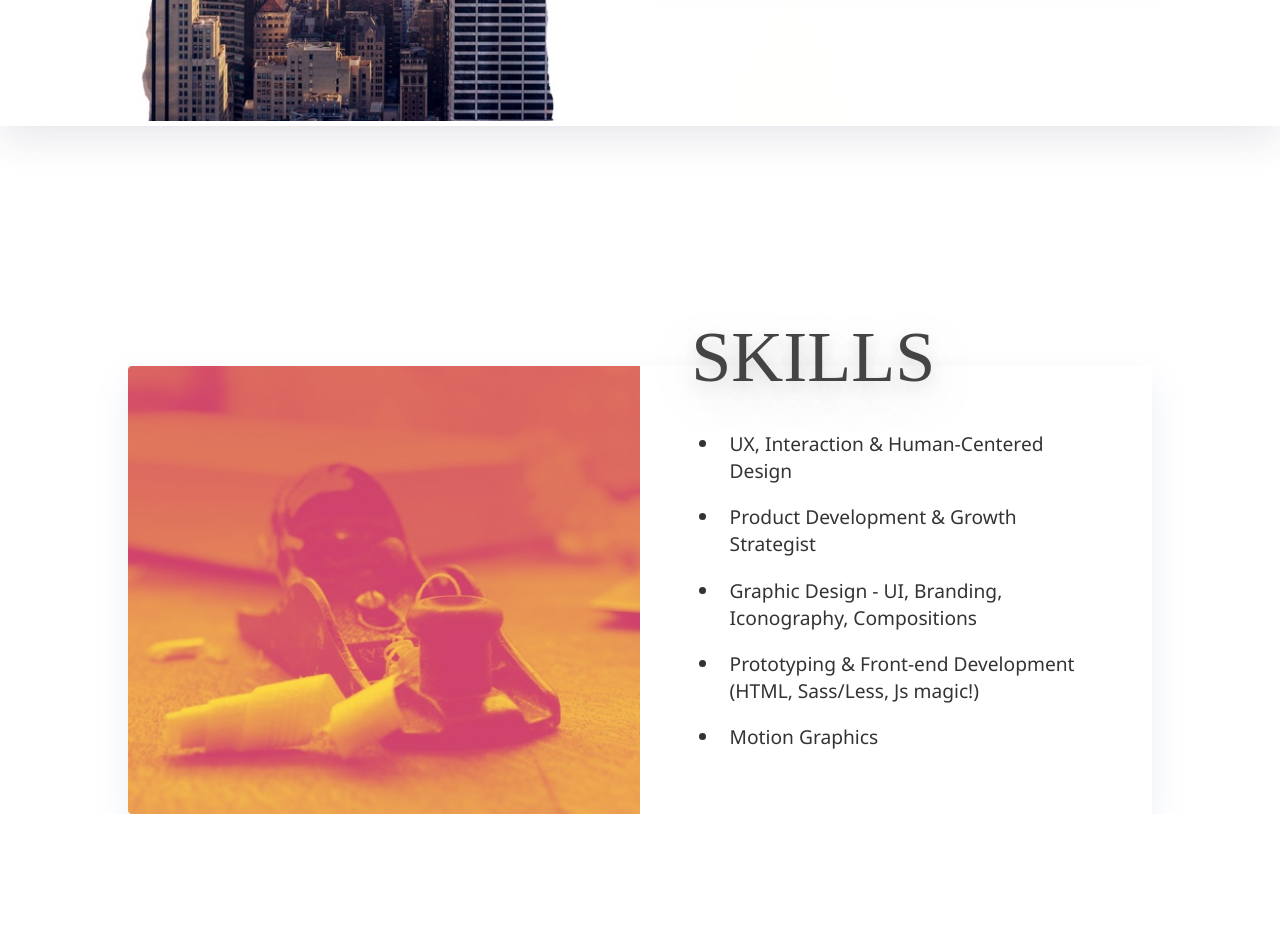
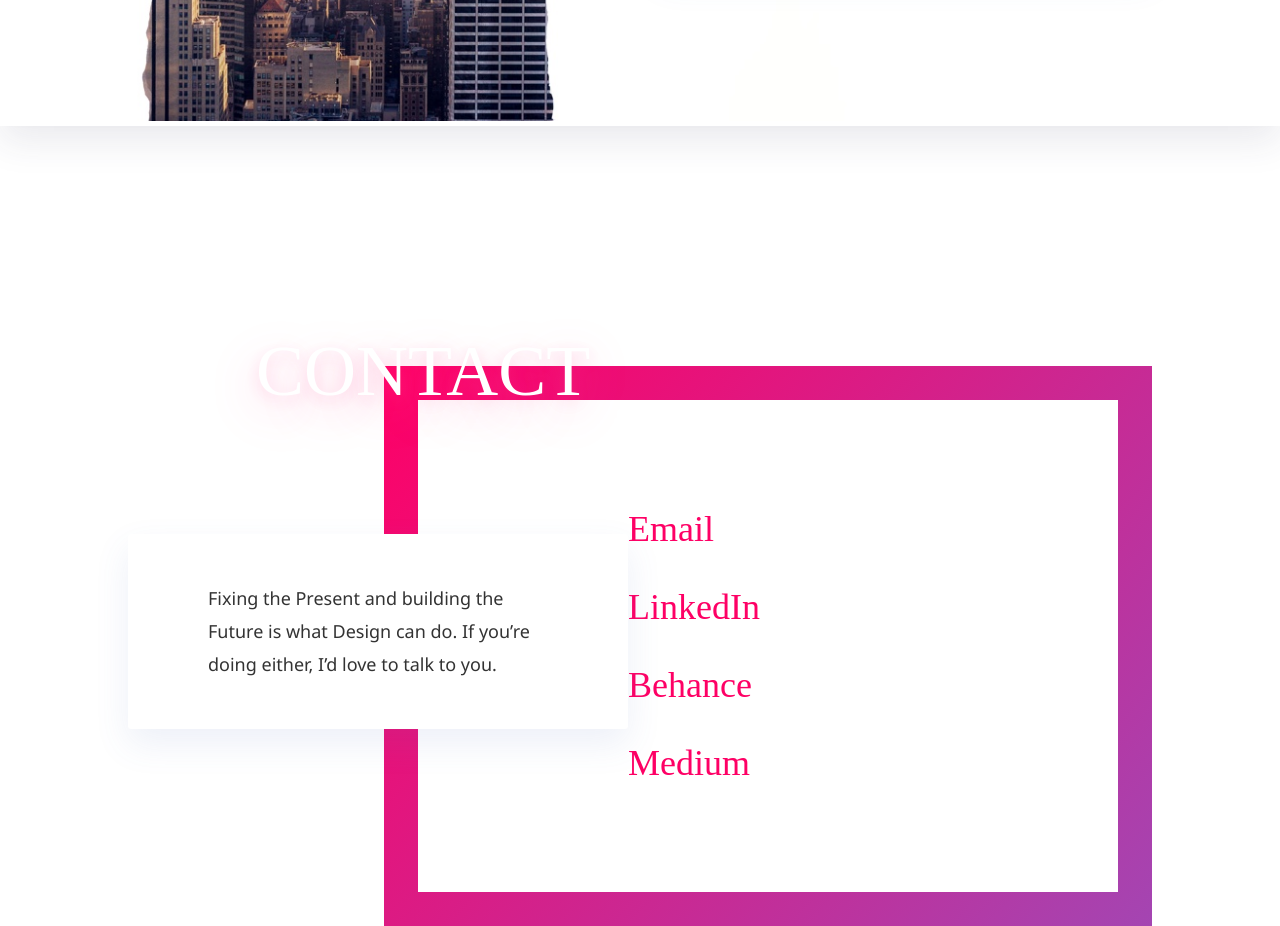
Before and after one commit to rohitn92/portfolio-4, a plain HTML site: page index.html in a window 1280 px wide. Shown: the part 2060-2986 px from the top of the page. Before the commit the page ends 2874 px from the top, so only its background shows below. Drawn offline with Linux system fonts and the light colour scheme.

Commit message:
Contact us section

```diff
--- a/assets/scss/layout/_typography.scss
+++ b/assets/scss/layout/_typography.scss
@@ -19,6 +19,10 @@ h1, h2, h3, h4, h5, h6{
 
 h1{
   font-size: 4.500em;
+}
+
+h2{
+  font-size: 2.250em;
 }
 
 h4{
--- /dev/null
+++ b/assets/scss/partials/_contact-section.scss
@@ -0,0 +1,64 @@
+#contact-section{
+  width: 100%;
+  position: relative;
+  padding-top: 15em;
+
+  .container{
+    position: relative;
+    width: 100%;
+    margin: 0 auto;
+  }
+
+  h1{
+    text-shadow: 0 15px 45px rgba(255, 84, 154, 0.4), 0 5px 15px rgba(255, 84, 154, 0.2);
+    z-index: 3;
+    display: inline-block;
+    position: absolute;
+    top: -0.5em;
+    left: 20%;
+    color: #ffffff;
+  }
+
+#contact-list{
+  display: flex;
+  flex-direction: column;
+  width: 60%;
+  position: relative;
+  left: 30%;
+  box-sizing: border-box;
+  border: solid 34px transparent;
+  background-image: linear-gradient(#ffffff, #ffffff), linear-gradient(310deg, #a445b2, #ff0066);
+  background-origin: border-box;
+  background-clip: content-box, border-box;
+
+  h2{
+    color: #fe0065;
+    padding-left: 30%;
+    padding-bottom: 1em;
+    &:nth-child(1){
+      padding-top: 3em;
+    }
+    &:nth-child(4){
+      padding-bottom: 3em;
+    }
+  }
+}
+
+    .section-info{
+      z-index: 2;
+      border-radius: 3px;
+      box-sizing: border-box;
+      background-color: #ffffff;
+      box-shadow: 0 15px 35px 0 rgba(79, 105, 190, 0.1);
+      padding: 3em 5em;
+      width: 65%;
+      max-width: 500px;
+      position: absolute;
+      top: 30%;
+      left: 10%;
+
+      p{
+        line-height: 1.83;
+      }
+    }
+}
--- a/assets/scss/style.scss
+++ b/assets/scss/style.scss
@@ -20,3 +20,4 @@
 @import 'partials/about-section';
 @import 'partials/skills-section';
 @import 'partials/work-section';
+@import 'partials/contact-section';
--- a/index.html
+++ b/index.html
@@ -128,21 +128,20 @@
     </div>
   </div>
 
-  <div id = "skills-section" class="portfolio-section">
+  <div id = "contact-section" class="portfolio-section">
     <div class = "container">
-      <div class = "section-img">
-
+      <h1>CONTACT</h1>
+      <div class = "section-info">
+        <p>
+        Fixing the Present and building the Future is what  Design can do. If you’re doing either, I’d love to talk to you.
+			  </p>
       </div>
-      <h1>SKILLS</h1>
-      <div class = "section-info">
-        <ul>
-          <li> UX, Interaction & Human-Centered Design  </li>
-          <li> Product Development & Growth Strategist  </li>
-          <li> Graphic Design - UI, Branding, Iconography, Compositions   </li>
-          <li> Prototyping & Front-end Development (HTML, Sass/Less, Js magic!)  </li>
-          <li> Motion Graphics </li>
-        </ul>
-      </div>
+			<div id = 'contact-list'>
+				<h2>Email</h2>
+				<h2>LinkedIn</h2>
+				<h2>Behance</h2>
+				<h2>Medium</h2>
+			</div>
     </div>
   </div>
 
```
Also changed, not shown: assets/css/style.css.
